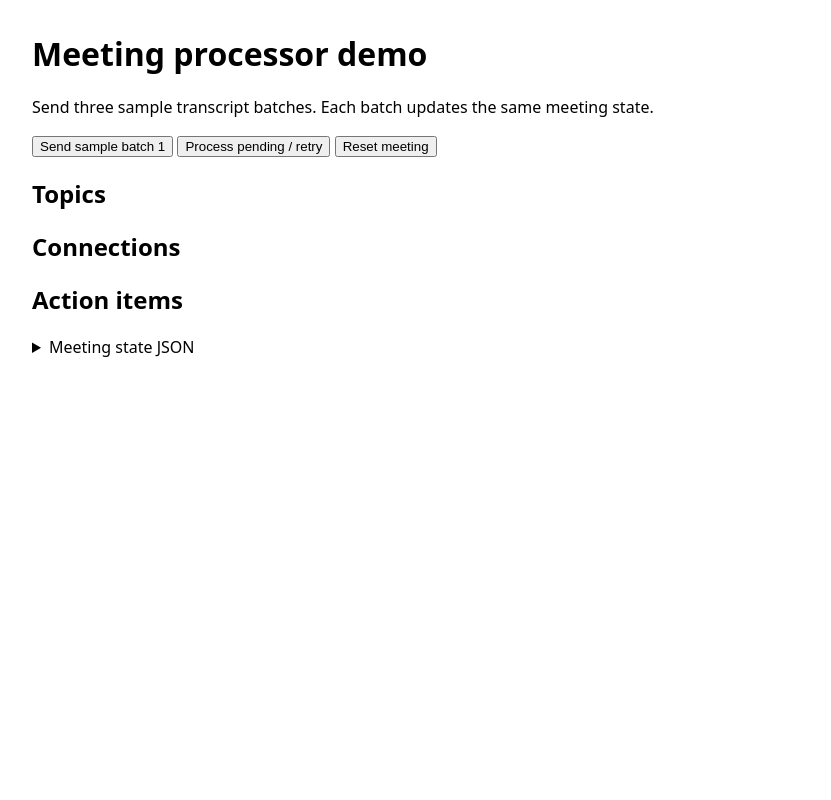
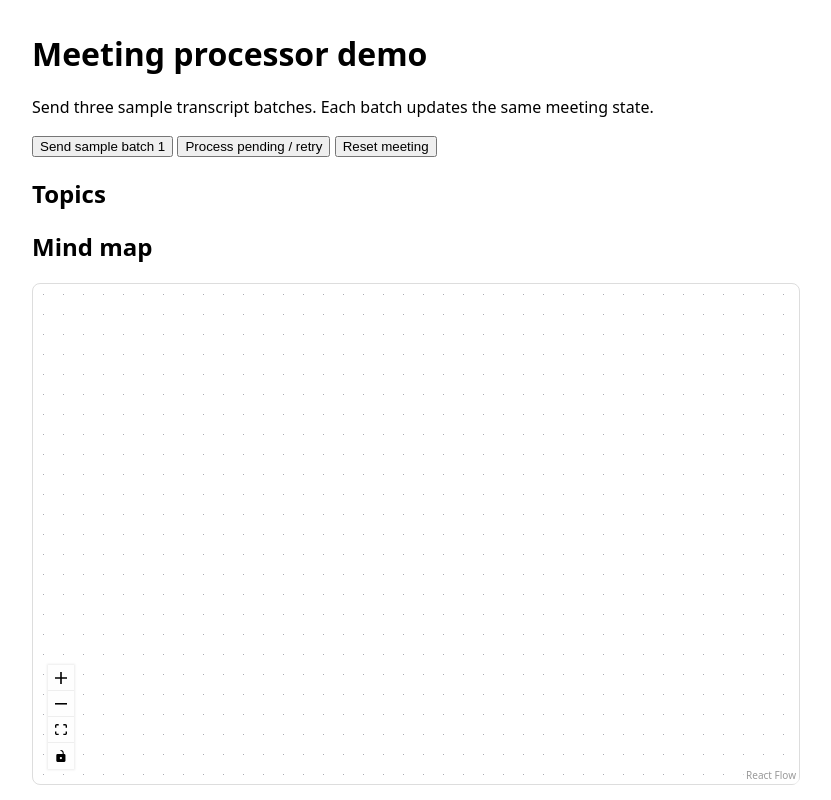
Before and after one commit to EpicHackathon/MICAWS, a React (Vite) app: page / in a window 1280 px wide. Shown: the top 800 px of the page, without its empty margins (224-1055 px from the left). Built offline with nearby package versions, Linux system fonts and the light colour scheme.

Commit message:
Show mind map in app

```diff
--- a/src/App.jsx
+++ b/src/App.jsx
@@ -1,7 +1,7 @@
 import React, { useState } from 'react';
 import { useMeetingProcessor } from './hooks/useMeetingProcessor.js';
 import { demoBatches } from './shared/demo.js';
-
+import MindMap from './components/MindMap.jsx';
 export function MeetingResults({ segments, isRecording, clearTranscript, children }) {
   const processor = useMeetingProcessor(segments, isRecording);
   const { state: { nodes, edges, actionItems }, error, isProcessing, processPending, reset } = processor;
@@ -18,6 +18,8 @@ export function MeetingResults({ segments, isRecording, clearTranscript, childre
       {error && <p role="alert">{error}</p>}
       <h2>Topics</h2>
       <ul>{nodes.map(node => <li key={node.id}><strong>{node.label}</strong> ({node.importance}/5) — {node.summary}</li>)}</ul>
+      <h2>Mind map</h2>
+      <MindMap nodes={nodes} edges={edges} />
       <h2>Connections</h2>
       <ul>{edges.map(edge => <li key={edge.id}>{nodes.find(node => node.id === edge.source)?.label} → {nodes.find(node => node.id === edge.target)?.label}</li>)}</ul>
       <h2>Action items</h2>
```
